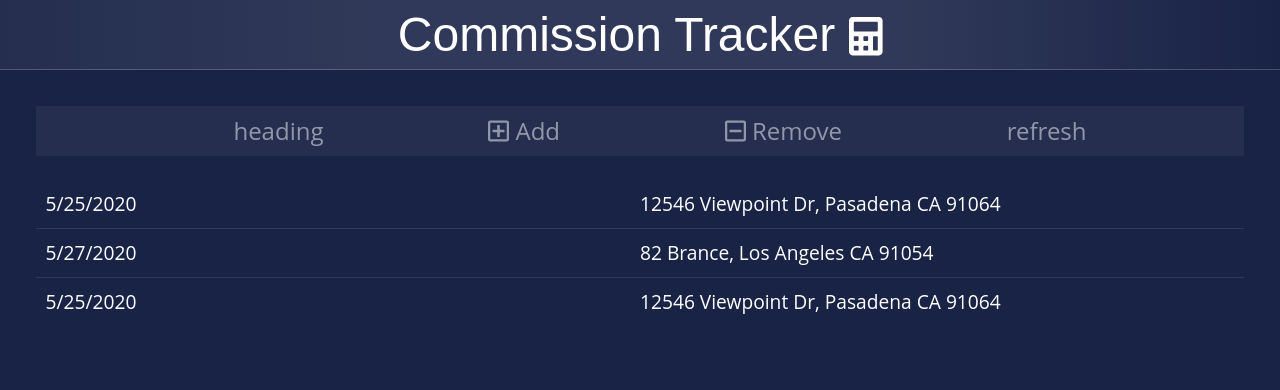
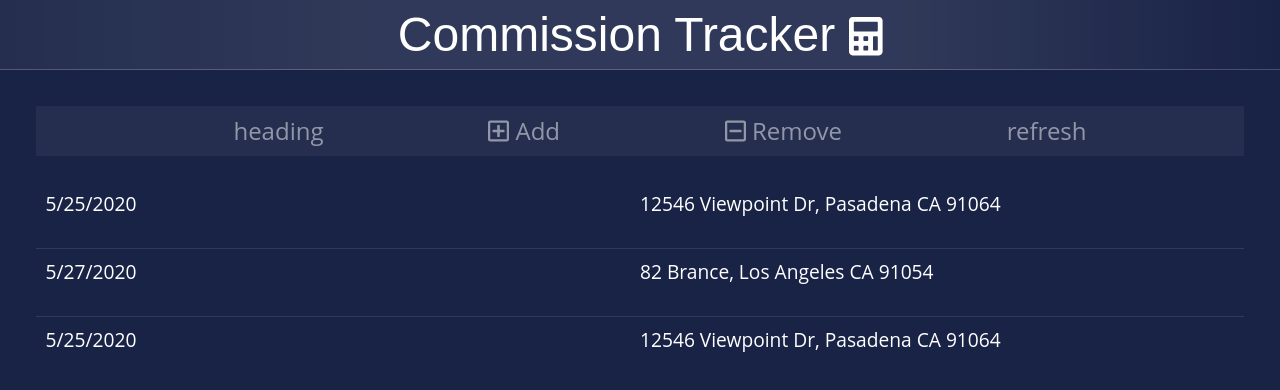
Before and after one commit to stockampj/electron-react-app-with-local-store, a React app: page / in a window 1280 px wide. Shown: the top 390 px of the page. Built offline with nearby package versions, Linux system fonts and the light colour scheme; the HTML template or start-up script is replaced by a standard one.

Commit message:
change expanded view of commissions to columns

```diff
--- a/src/backend/TempCommissionData.js
+++ b/src/backend/TempCommissionData.js
@@ -3,8 +3,16 @@ const tempCommissionData = [
     id: 1,
     date: '5/25/2020',
     agents: [
-      'Bob Hardboil',
-      'Sue Smith'
+      {
+        id: 1,
+        name: 'Bob Hardboil',
+        commissionSplit: .8
+      },
+      {
+        id: 2,
+        name: 'Sue Smith',
+        commissionSplit: .2
+      }
     ],
     address: '12546 Viewpoint Dr, Pasadena CA 91064',
     price: 5000000,
@@ -28,8 +36,16 @@ const tempCommissionData = [
     id: 2,
     date: '5/27/2020',
     agents: [
-      'Judy Wrangler',
-      'Sue Smith'
+      {
+      id: 3,
+      name: 'Judy Wrangler',
+      commissionSplit: .5
+      },
+      {
+        id: 2,
+        name: 'Sue Smith',
+        commissionSplit: .5
+      }
     ],
     address: '82 Brance, Los Angeles CA 91054',
     price: 300000,
@@ -49,7 +65,11 @@ const tempCommissionData = [
     id: 3,
     date: '5/25/2020',
     agents: [
-      'Cecil Prusinski',
+      {
+        id: '4',
+        name: 'Cecil Prusinski',
+        commissionSplit: .5
+      },
     ],
     address: '12546 Viewpoint Dr, Pasadena CA 91064',
     price: 5000000,
--- a/src/components/CommissionItem.jsx
+++ b/src/components/CommissionItem.jsx
@@ -29,7 +29,6 @@ export default function CommissionItem (props){
   const selectedClass = (selectedItem) ? 'selected-item' : ''
   const showClass = (selectedItem) ? '' : 'hide-expanded-view'
 
-  const otherFeesDiv = () => {
   const otherCostsExist = (otherAgentFees.length>0) ? true : false
   const totalCost = ()=>{
     let total = 0
@@ -39,11 +38,13 @@ export default function CommissionItem (props){
     return total
   }
 
+  const otherFeesDiv = () => {
+
     const otherFeesExpanded = otherAgentFees.map(fee=>{
       if(otherCostsExist){
         return(
           <div className="expanded-other-fee" key={fee.feeName}>
-            <div>{fee.feeName}</div>
+            <div>{`${fee.feeName}: `}</div>
             <div>{`$ ${fee.feeCost}`}</div>
           </div>
         )
@@ -52,7 +53,7 @@ export default function CommissionItem (props){
       }
     })
     return (
-      <div className="other-agent-fees">
+      <div className="other-agent-fees" >
         <div className="other-agent-fees-collapsed"
           onMouseEnter={()=>{
             if(otherCostsExist){setOtherFeesShown(true)}
@@ -70,8 +71,27 @@ export default function CommissionItem (props){
     )
   }
 
-  const agentNameDiv = () => agents.map((agent)=>{
-    return (<div key={agent} className="agent-name">{agent}</div>)
+  const agentColumnDiv = () => agents.map((agent)=>{
+    return (
+      <div key={agent.name} className="agent-column">
+        <div className="agent-name data-item">{agent.name}</div>
+
+        <div className="data-item spacer">#</div>
+        <div className="data-item spacer">#</div>
+
+        <div className="data-item">
+          <div>$ {((price*agentCommissionRate*0.01*agent.commissionSplit)).toLocaleString('en-US')}</div>
+        </div>
+
+        <div className="data-item">
+          <div>$ {((tcFee*agent.commissionSplit)).toLocaleString('en-US')}</div>
+        </div>
+
+        <div className="data-item">
+          <div>$ {((totalCost()*agent.commissionSplit)).toLocaleString('en-US')}</div>
+        </div>
+      </div>
+    )
   })
 
   return (
@@ -86,14 +106,17 @@ export default function CommissionItem (props){
         </div>
       </div>
       <div className={`commission-expanded-view ${showClass}`}>
-        <div className="money-row">
+
+        <div className="money-breakdown">
+
+          <div className="total-and-agent">
+
+            <div className="money-column">
 
               <div className="data-item">
                 <div className="data-label">Price</div>
                 <div>$ {price.toLocaleString('en-US')}</div>
               </div>
-
-            <div className="commission-row">
 
               <div className="data-item">
                 <div className="data-label">Total ({totalCommissionRate}%)</div>
@@ -110,8 +133,6 @@ export default function CommissionItem (props){
                 <div>$ {((price*agentCommissionRate*0.01)).toLocaleString('en-US')}</div>
               </div>
 
-            </div>
-
               <div className="data-item">
                 <div className="data-label">TC Fee</div>
                 <div>$ {tcFee.toLocaleString('en-US')}</div>
@@ -119,23 +140,30 @@ export default function CommissionItem (props){
 
               <div className="data-item">
                 <div className="data-label">Other Fees</div>
-            <div>
                   {otherFeesDiv()}
               </div>
+
             </div>
 
+            <div className="agent-breakdown">
+                {agentColumnDiv()}
+            </div>
+
+          </div>
+
+          <div className="commission-buttons">
             <button className="commission-edit-button">
               <i className="fas fa-edit"></i> Edit
             </button>
           </div>
 
-        <div className="data-item agent-names">
-          {agentNameDiv()}
         </div>
+
+
 
         <div className="notes-row">
 
-          <div className="data-item">
+          <div className="">
             <div className="data-label">Notes</div>
             <div>{notes}</div>
           </div>
--- a/src/components/CommissionStyles.css
+++ b/src/components/CommissionStyles.css
@@ -96,46 +96,61 @@ ul.tools-list {
   margin-left: 3em;
   display: flex;
   flex-direction: column;
-  flex-wrap: wrap;
-  min-height: 200px;
+  justify-content: left;
+  max-height: 30em;
   overflow: hidden;
   /* background-color: rgba(255,255,255,.05); */
-  transition: min-height .3s, padding .3s, height .3s;
+  transition: max-height .3s, padding .3s, height .3s;
+  /* background-color: pink; */
 }
 
 .commission-expanded-view.hide-expanded-view {
-  height: 0em;
-  min-height: 0em;
-  padding: 0em;
+  max-height: 0em;
+  /* padding: 0em; */
 }
 
-.money-row {
-  width: 100%;
+.money-breakdown {
   display: flex;
   flex-direction: row;
-  justify-content: left;
+  justify-content: space-between;
 }
 
-.notes-row {
-  margin-top: 1em;
+.total-and-agent {
+  display: flex;
+  flex-direction: row;
 }
 
+.money-column {
+  width: 12em;
+  display: flex;
+  flex-direction: column;
+  margin-right: 2em;
+}
+
+
 .data-item {
-  margin-right: 1.5em;
   position: relative;
   display: flex;
   flex-direction: column;
   justify-content: right;
+  /* margin: .2em; */
   /* width: 11em; */
   /* background-color: red; */
 }
 
-.commission-row {
-  display: flex;
+.data-item.spacer {
+  opacity: 0;
+  /* height: 1.5em; */
+  width: 1em;
+}
+
+.money-column .data-item {
   flex-direction: row;
 }
-.commission-row div {
-  margin-right: 1em;
+
+.notes-row {
+  margin: 1em 0em 1em 0em;
+  /* background-color: purple; */
 }
 
 .selected-item {
@@ -144,30 +159,26 @@ ul.tools-list {
 
 .data-label {
   color: rgba(255,255,255,.5);
-  /* font-style: italic; */
-  font-size: .7em;
+  font-size: .8em;
   font-weight: 600;
-  margin-bottom: .2em;
+}
+
+.data-item div{
+  width: 100%;
+  text-align: right;
 }
 
 .other-agent-fees {
   display: flex;
-  position: absolute;
+  position: relative;
   flex-direction: column;
-}
-
-.other-agent-fees-collapsed {
-  margin-bottom: .5em;
-}
-
-.other-agent-fees-collapsed:hover {
-  /* background-color: rgba(255,255,255,.05); */
-  max-width: 3em;
 }
 
 
 .other-agent-fees-expanded {
-  position: relative;
+  position: absolute;
+  bottom: 0em;
+  right:-8em;
   display: flex;
   flex-direction: column;
   background-color: rgba(255,255,255,1);
@@ -180,18 +191,11 @@ ul.tools-list {
 .expanded-other-fee {
   display: flex;
   flex-direction: row;
-  width: 12em;
   justify-content: space-between;
+  /* background-color: black; */
 }
 
-.expanded-other-fee:first-child {
-  border-top: solid 1px rgba(25,35,70,1);
-  margin-top: .2em;
-  padding-top: .2em;
-}
-.expanded-other-fee div{
-  margin-right: .5em;
-}
+
 
 .commission-edit-button {
   height: 100%;
@@ -201,7 +205,7 @@ ul.tools-list {
   /* border: solid thin rgba(255,255,255,.2); */
   border: none;
   padding: .5em;
-  margin: 0em 0em 0em 2em;
+  margin: 0em 0em 0em 0em;
 }
 
 .commission-edit-button:hover {
@@ -211,10 +215,18 @@ ul.tools-list {
   box-shadow: 0em 0em .1em .05em rgba(255,255,255,.5);
 }
 
-.agent-names{
-  margin: 1em 0em 1em 0em;
+.agent-breakdown{
+  /* margin: 1em 0em 1em 0em; */
   display:flex;
+  flex-direction: row;
+  flex-wrap: nowrap;
+  justify-content: space-between;
+}
+
+.agent-column {
+  display: flex;
   flex-direction: column;
+  margin: 0em .5em 0em .5em;
 }
 
 .modal-content {
```
Lines whose indentation alone changed are shown as unchanged.
